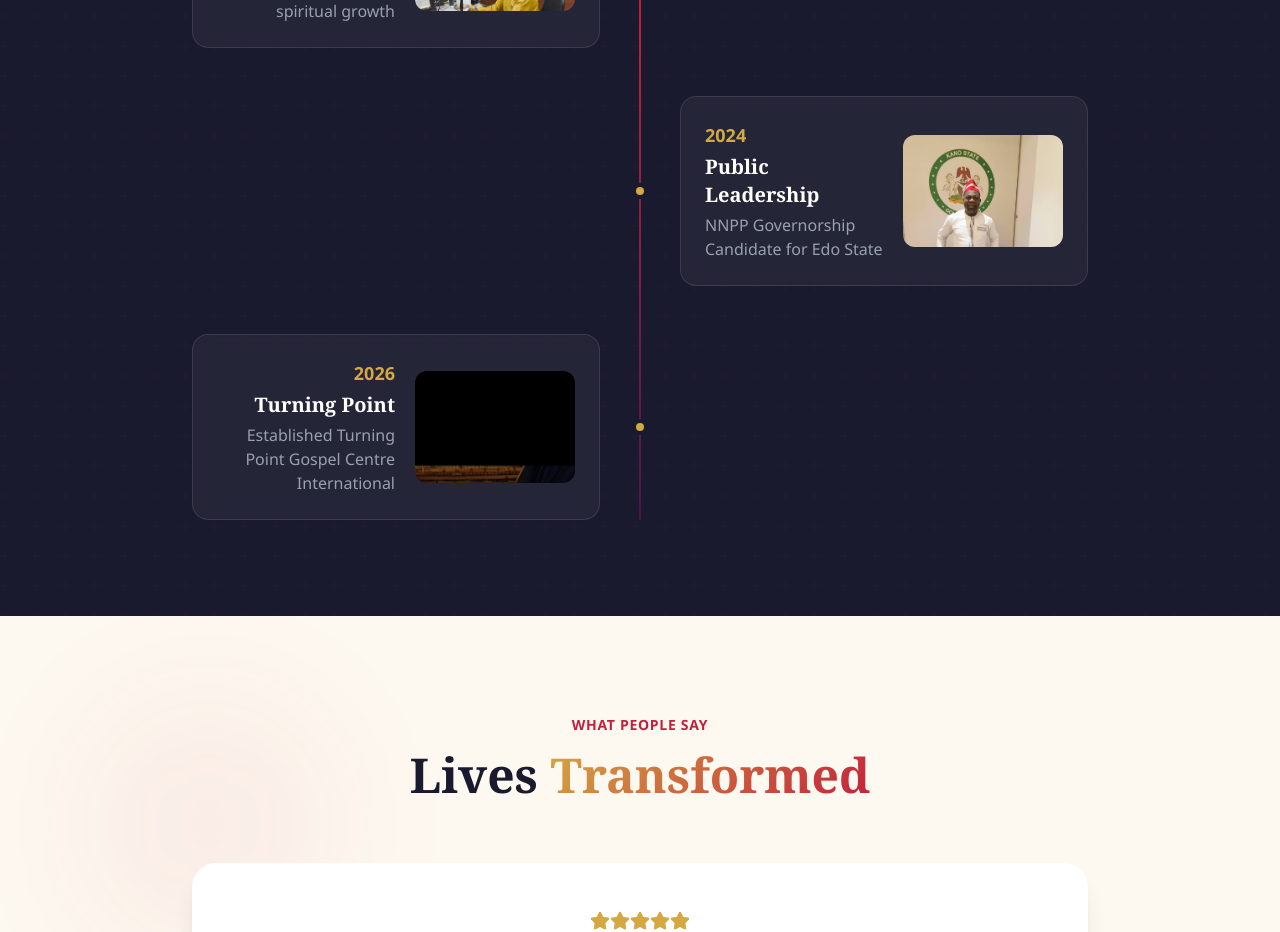
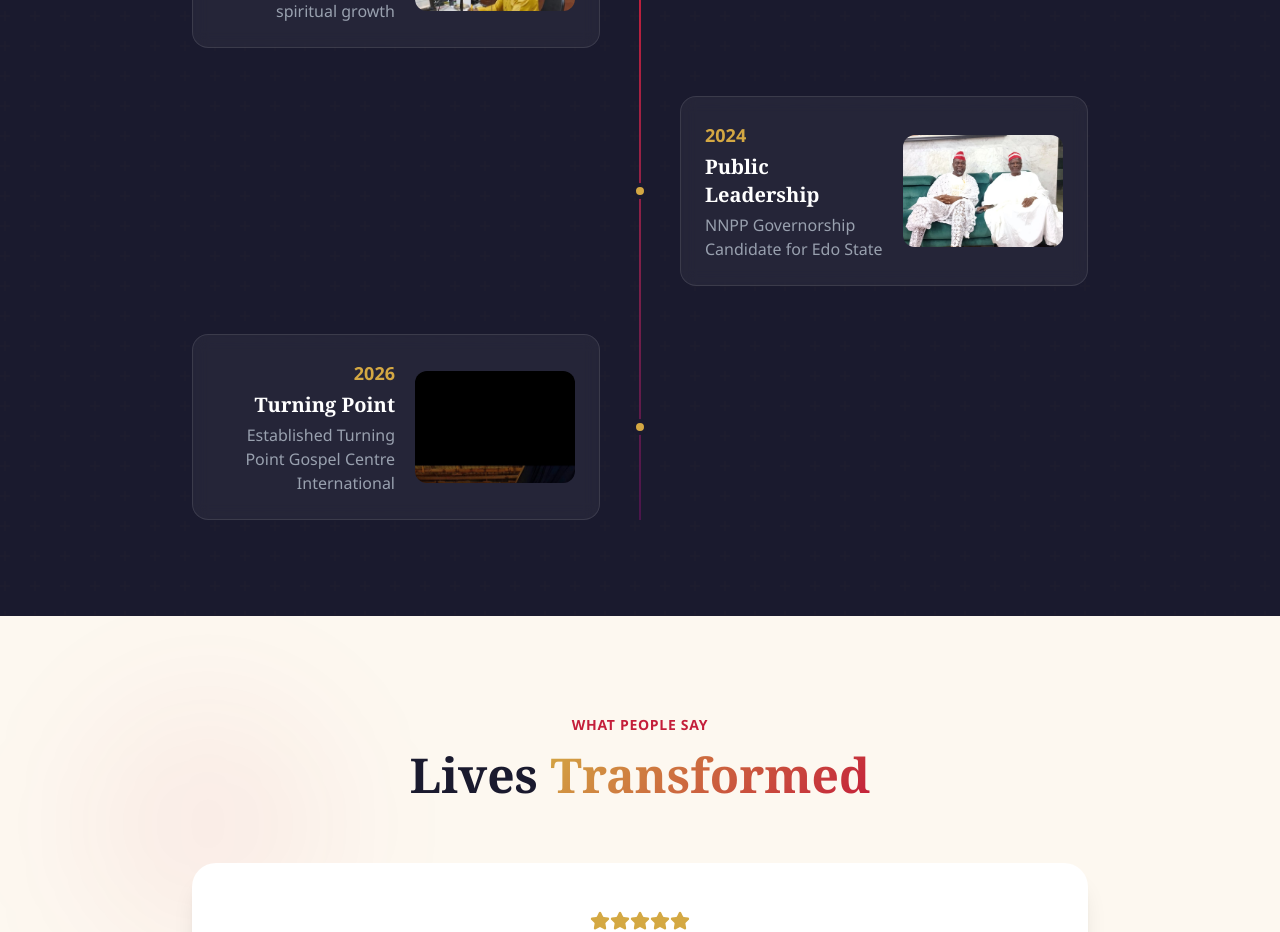
Before and after one commit to glorino/drazemheazena, a Next.js app: page / in a window 1280 px wide. Shown: the part 3260-4192 px from the top of the page. Built offline with nearby package versions, Linux system fonts and the light colour scheme.

Commit message:
feat: replace 2024 milestone image with party/public leadership photo

```diff
--- a/src/app/about/page.tsx
+++ b/src/app/about/page.tsx
@@ -59,7 +59,7 @@ const timeline = [
     title: "Public Leadership",
     description:
       "Emerged as the NNPP Governorship Candidate for Edo State, campaigning on good governance, education and youth empowerment.",
-    image: "/azenagovernment.jpg",
+    image: "/azenaparty.jpg",
   },
   {
     year: "2026",
--- a/src/app/page.tsx
+++ b/src/app/page.tsx
@@ -91,7 +91,7 @@ const milestones = [
     year: "2024",
     title: "Public Leadership",
     description: "NNPP Governorship Candidate for Edo State",
-    image: "/azenagovernment.jpg",
+    image: "/azenaparty.jpg",
   },
   {
     year: "2026",
```
Also changed, not shown: public/azenaparty.jpg (added).
